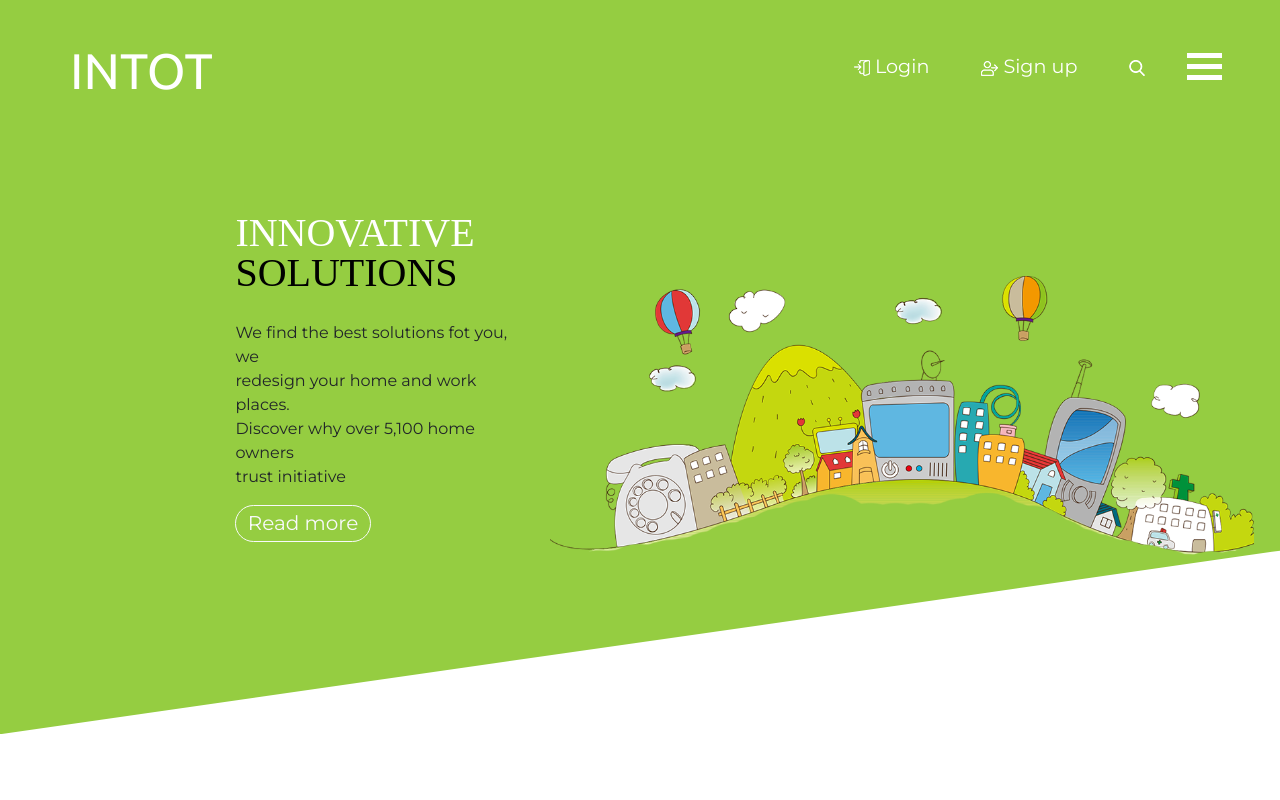
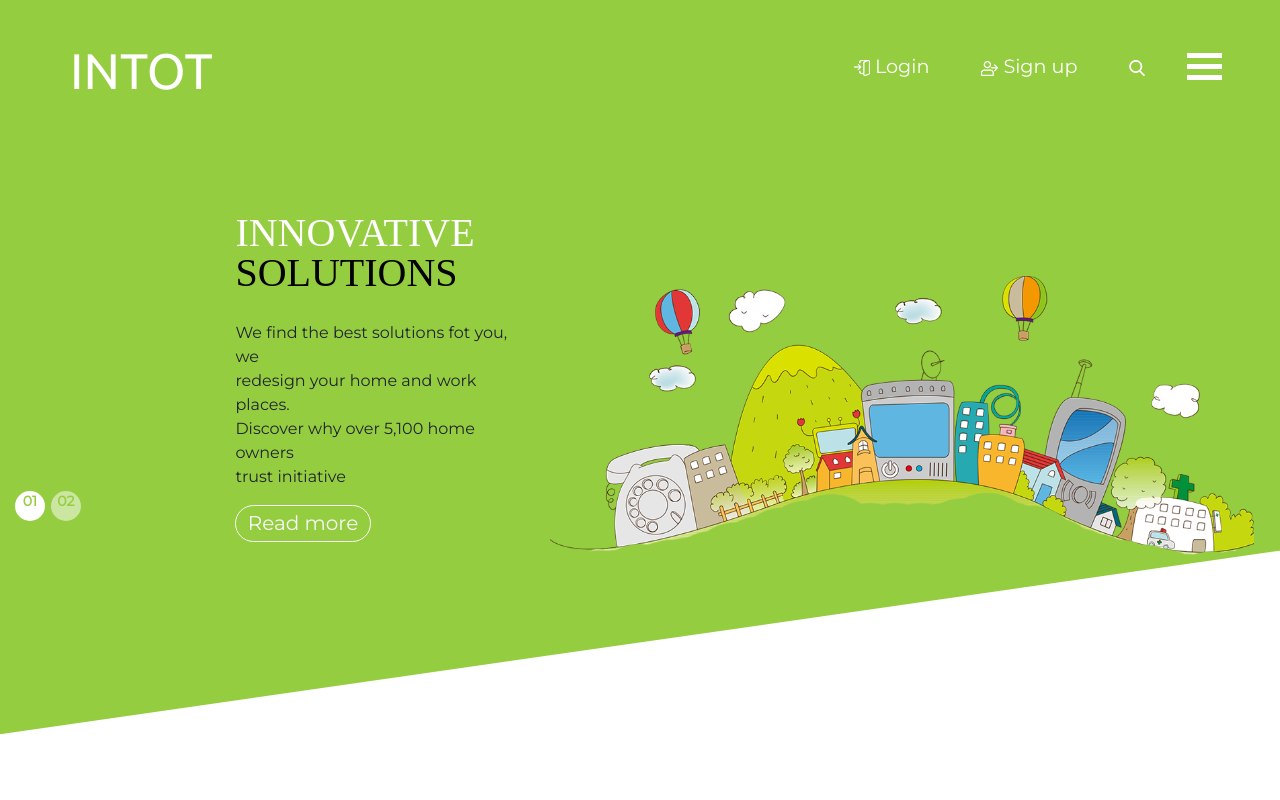
Before and after one commit to vijith01/INTOT, a plain HTML site: page index.html in a window 1280 px wide. Shown: the top 800 px of the page. Drawn offline with nearby package versions, Linux system fonts and the light colour scheme.

Commit message:
Update styles.css

```diff
--- a/styles.css
+++ b/styles.css
@@ -200,16 +200,14 @@ a:hover {
 }
 
 .carousel-indicators {
-  justify-content: flex-start;
+  /* justify-content: flex-start; */
+
    /* margin: 1200px 200px 400px 0; */
-  /* margin-left: -1000px;
-  margin-bottom: 90px; */
+   margin-left: -1000px;
+   margin-bottom: 90px;
  }
-
-.carousel-indicators li {
-  background-color: transparent;
-  line-height: 10px;
-  color: #000;
+ .carousel-indicators li{
+   color:  #95CD41;
    font-size: 14px;
    font-weight: bold;
    text-indent: initial;
@@ -218,6 +216,7 @@ a:hover {
    width: 30px;
    height: 30px;
  }
+
 
 /* feature section */
 #features {
```
Lines whose indentation alone changed are shown as unchanged.
